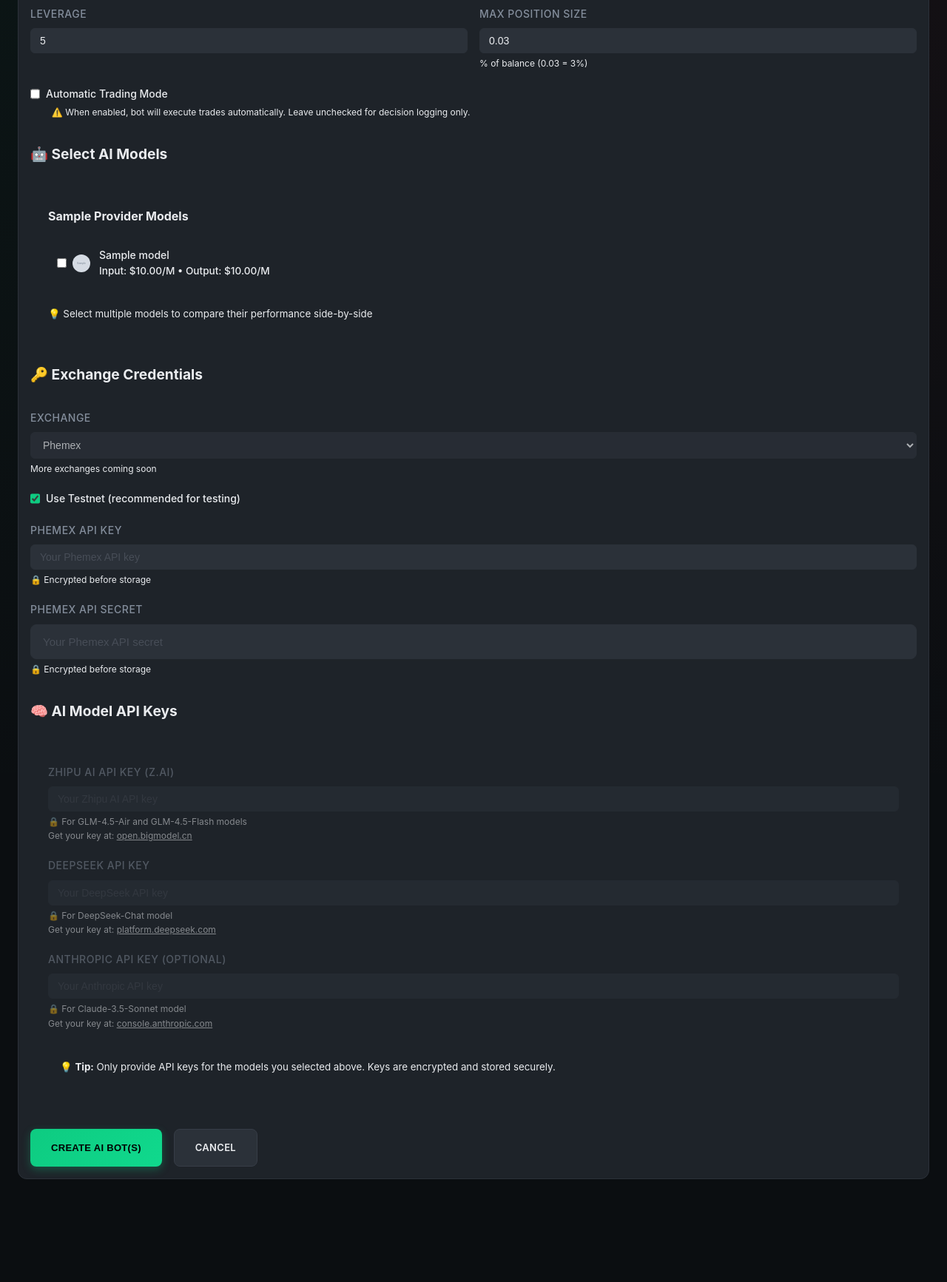
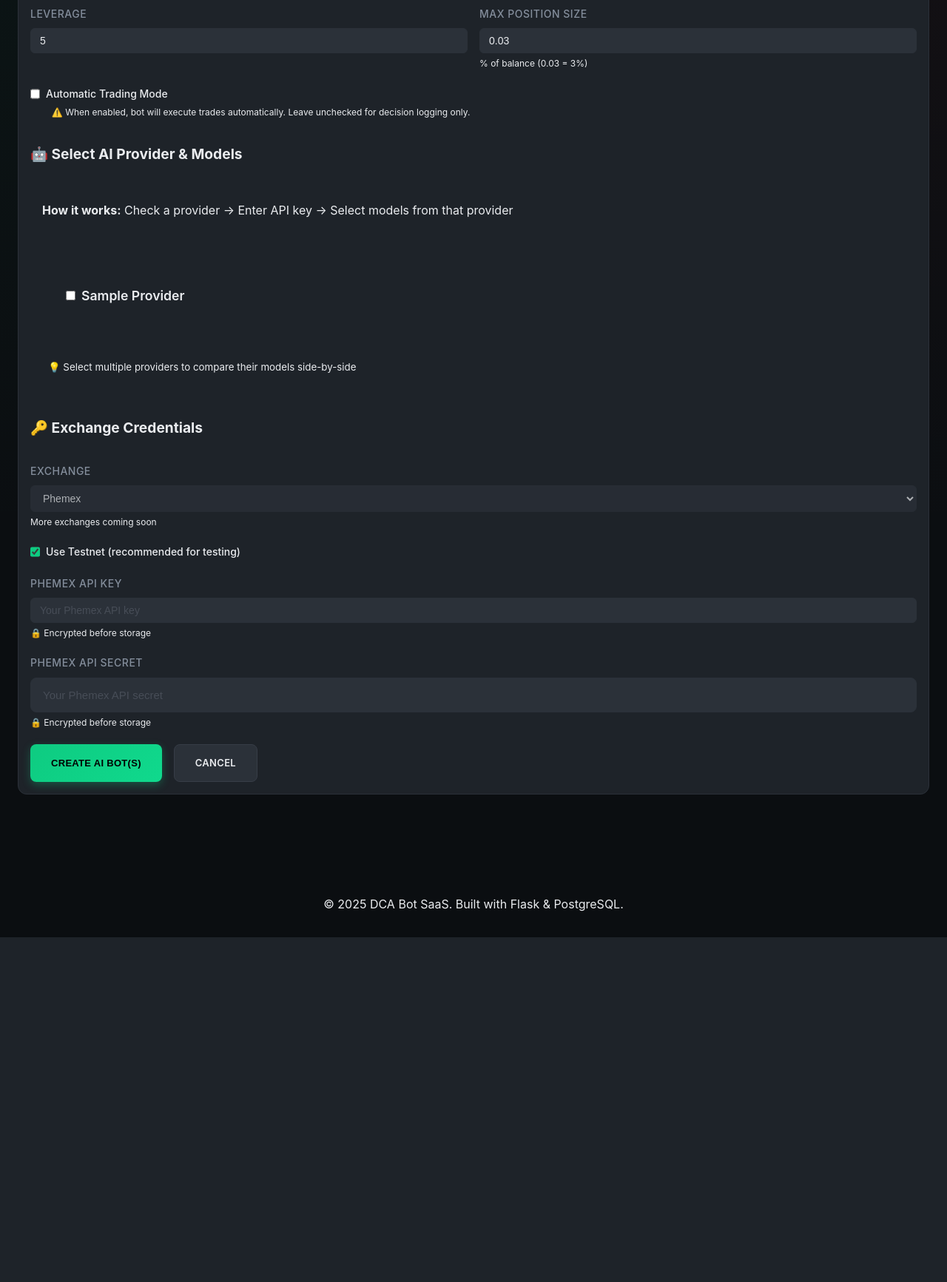
Before and after one commit to pehur00/dcabot, a Flask app: template saas/templates/ai_bot_form.html in a window 1280 px wide. Shown: the part 522-2255 px from the top of the page at 74% size. After the commit the page ends 1789 px from the top, so only its background shows below. Run offline with Flask 3, Linux system fonts and the light colour scheme; the template is opened without the code that fills it: most values are stand-ins (such as "Sample title", 1, 10 or a date in 2020); grey boxes marked "Sample" are stand-in pictures; some libraries are stand-ins or nearby versions.

Commit message:
Refactor AI bot form: Provider-first flow (UX improvement)
Changes:
- Provider checkbox → API key field → Model selection
- Each provider section is collapsible
- API key fields only shown when provider checked
- Model checkboxes disabled until API key entered
- Form validation ensures API keys provided for selected providers

Template changes:
- Restructured model selection by provider
- Added provider checkboxes as top-level controls
- Inline API key fields per provider
- Dynamic show/hide with JavaScript

Backend changes:
- Updated route to accept provider-based API key field names
- Supports both old format (zhipu_api_key) and new (z.ai_api_key)
- Cleaner provider-to-key mapping with dictionary

Benefits:
- Better UX: Clear progression (provider → key → models)
- Less clutter: Only show relevant fields
- Validation: Can't select models without API key
- Flexibility: Easy to add new providers

🤖 Generated with [Claude Code](https://claude.com/claude-code)

Co-Authored-By: Claude <noreply@anthropic.com>

```diff
--- a/saas/templates/ai_bot_form.html
+++ b/saas/templates/ai_bot_form.html
@@ -77,23 +77,64 @@
                 </small>
             </div>
 
-            <!-- Model Selection -->
+            <!-- Provider & Model Selection -->
             <h3 style="margin-top: 2rem; color: var(--gray-200); font-size: 1.2rem; border-bottom: 2px solid var(--gray-700); padding-bottom: 0.5rem; margin-bottom: 1.5rem;">
-                🤖 Select AI Models
+                🤖 Select AI Provider & Models
             </h3>
+
+            <div style="background: var(--blue-900); border: 1px solid var(--blue-700); padding: 1rem; border-radius: 8px; margin-bottom: 1.5rem;">
+                <p style="margin: 0; color: var(--gray-300); line-height: 1.6;">
+                    <strong>How it works:</strong> Check a provider → Enter API key → Select models from that provider
+                </p>
+            </div>
 
             <div style="background: var(--gray-800); padding: 1.5rem; border-radius: 8px; margin-bottom: 2rem;">
                 {% for provider, models in models_by_provider.items() %}
-                <div style="margin-bottom: 1.5rem;">
-                    <h4 style="color: var(--gray-300); font-size: 1rem; margin-bottom: 1rem; text-transform: capitalize;">
-                        {{ provider }} Models
-                    </h4>
+                <div class="provider-section" data-provider="{{ provider }}" style="margin-bottom: 2rem; padding: 1.5rem; background: var(--gray-900); border-radius: 8px; border: 2px solid var(--gray-700);">
+                    <!-- Provider Checkbox -->
+                    <div class="checkbox-group" style="margin-bottom: 1rem;">
+                        <input type="checkbox" id="provider_{{ provider }}" class="provider-checkbox"
+                               data-provider="{{ provider }}">
+                        <label for="provider_{{ provider }}" style="font-size: 1.1rem; font-weight: 600; color: var(--gray-200);">
+                            {{ provider|title }}
+                            {% if provider == 'z.ai' %}(Zhipu AI){% endif %}
+                        </label>
+                    </div>
+
+                    <!-- API Key Field (hidden by default) -->
+                    <div class="api-key-field" id="api_key_field_{{ provider }}" style="display: none; margin-bottom: 1.5rem; padding-left: 1.8rem;">
+                        <label for="{{ provider }}_api_key" style="color: var(--gray-300); margin-bottom: 0.5rem; display: block;">
+                            API Key
+                        </label>
+                        <input type="text" id="{{ provider }}_api_key" name="{{ provider }}_api_key"
+                               class="provider-api-key"
+                               data-provider="{{ provider }}"
+                               placeholder="Enter your {{ provider|title }} API key">
+                        <small style="color: var(--gray-500); display: block; margin-top: 0.5rem;">
+                            🔒 Encrypted before storage
+                            {% if provider == 'z.ai' %}
+                            • Get key at: <a href="https://open.bigmodel.cn/" target="_blank" style="color: var(--blue);">open.bigmodel.cn</a>
+                            {% elif provider == 'deepseek' %}
+                            • Get key at: <a href="https://platform.deepseek.com/" target="_blank" style="color: var(--blue);">platform.deepseek.com</a>
+                            {% elif provider == 'anthropic' %}
+                            • Get key at: <a href="https://console.anthropic.com/" target="_blank" style="color: var(--blue);">console.anthropic.com</a>
+                            {% endif %}
+                        </small>
+                    </div>
+
+                    <!-- Model Selection (hidden by default) -->
+                    <div class="model-selection" id="models_{{ provider }}" style="display: none; padding-left: 1.8rem;">
+                        <h5 style="color: var(--gray-300); font-size: 0.95rem; margin-bottom: 0.75rem; font-weight: 500;">
+                            Select Models:
+                        </h5>
 
                         {% for model in models %}
-                    <div class="checkbox-group" style="margin-bottom: 0.75rem; padding: 0.75rem; background: var(--gray-900); border-radius: 6px;">
+                        <div class="checkbox-group" style="margin-bottom: 0.75rem; padding: 0.75rem; background: var(--gray-800); border-radius: 6px;">
                             <input type="checkbox" id="model_{{ model['id'] }}"
                                    name="selected_models" value="{{ model['id'] }}"
-                               {% if model['is_active'] %}{% endif %}>
+                                   class="model-checkbox"
+                                   data-provider="{{ provider }}"
+                                   disabled>
                             <label for="model_{{ model['id'] }}" style="display: flex; align-items: center; flex: 1;">
                                 <img src="{{ model['logo_url'] }}"
                                      alt="{{ model['name'] }}"
@@ -112,10 +153,11 @@
                         </div>
                         {% endfor %}
                     </div>
+                </div>
                 {% endfor %}
 
                 <small style="color: var(--gray-500); display: block; margin-top: 1rem;">
-                    💡 Select multiple models to compare their performance side-by-side
+                    💡 Select multiple providers to compare their models side-by-side
                 </small>
             </div>
 
@@ -153,58 +195,6 @@
                 <small style="color: var(--gray-500);">🔒 Encrypted before storage</small>
             </div>
 
-            <!-- AI Model Credentials -->
-            <h3 style="margin-top: 2rem; color: var(--gray-200); font-size: 1.2rem; border-bottom: 2px solid var(--gray-700); padding-bottom: 0.5rem; margin-bottom: 1.5rem;">
-                🧠 AI Model API Keys
-            </h3>
-
-            <div style="background: var(--gray-800); padding: 1.5rem; border-radius: 8px; margin-bottom: 2rem;">
-                <!-- z.ai (Zhipu) -->
-                <div class="form-group">
-                    <label for="zhipu_api_key">
-                        Zhipu AI API Key (z.ai)
-                    </label>
-                    <input type="text" id="zhipu_api_key" name="zhipu_api_key"
-                           placeholder="Your Zhipu AI API key">
-                    <small style="color: var(--gray-500);">
-                        🔒 For GLM-4.5-Air and GLM-4.5-Flash models
-                        <br>Get your key at: <a href="https://open.bigmodel.cn/" target="_blank" style="color: var(--blue);">open.bigmodel.cn</a>
-                    </small>
-                </div>
-
-                <!-- DeepSeek -->
-                <div class="form-group">
-                    <label for="deepseek_api_key">
-                        DeepSeek API Key
-                    </label>
-                    <input type="text" id="deepseek_api_key" name="deepseek_api_key"
-                           placeholder="Your DeepSeek API key">
-                    <small style="color: var(--gray-500);">
-                        🔒 For DeepSeek-Chat model
-                        <br>Get your key at: <a href="https://platform.deepseek.com/" target="_blank" style="color: var(--blue);">platform.deepseek.com</a>
-                    </small>
-                </div>
-
-                <!-- Anthropic -->
-                <div class="form-group">
-                    <label for="anthropic_api_key">
-                        Anthropic API Key (Optional)
-                    </label>
-                    <input type="text" id="anthropic_api_key" name="anthropic_api_key"
-                           placeholder="Your Anthropic API key">
-                    <small style="color: var(--gray-500);">
-                        🔒 For Claude-3.5-Sonnet model
-                        <br>Get your key at: <a href="https://console.anthropic.com/" target="_blank" style="color: var(--blue);">console.anthropic.com</a>
-                    </small>
-                </div>
-
-                <div style="background: var(--blue-900); border: 1px solid var(--blue-700); padding: 1rem; border-radius: 6px; margin-top: 1rem;">
-                    <small style="color: var(--gray-300); line-height: 1.6;">
-                        💡 <strong>Tip:</strong> Only provide API keys for the models you selected above.
-                        Keys are encrypted and stored securely.
-                    </small>
-                </div>
-            </div>
 
             <!-- Submit -->
             <div class="flex gap-2">
@@ -249,42 +239,99 @@
 </style>
 
 <script>
-// Show/hide API key fields based on selected models
+// Provider-first flow: Check provider → Enter API key → Select models
 document.addEventListener('DOMContentLoaded', function() {
-    const modelCheckboxes = document.querySelectorAll('input[name="selected_models"]');
-    const zhipuField = document.getElementById('zhipu_api_key').closest('.form-group');
-    const deepseekField = document.getElementById('deepseek_api_key').closest('.form-group');
-    const anthropicField = document.getElementById('anthropic_api_key').closest('.form-group');
+    const providerCheckboxes = document.querySelectorAll('.provider-checkbox');
+    const apiKeyInputs = document.querySelectorAll('.provider-api-key');
 
-    function updateRequiredFields() {
-        let needsZhipu = false;
-        let needsDeepseek = false;
-        let needsAnthropic = false;
+    // Handle provider checkbox changes
+    providerCheckboxes.forEach(checkbox => {
+        checkbox.addEventListener('change', function() {
+            const provider = this.getAttribute('data-provider');
+            const apiKeyField = document.getElementById(`api_key_field_${provider}`);
+            const modelSelection = document.getElementById(`models_${provider}`);
+            const apiKeyInput = document.getElementById(`${provider}_api_key`);
+            const modelCheckboxes = document.querySelectorAll(`.model-checkbox[data-provider="${provider}"]`);
 
-        modelCheckboxes.forEach(checkbox => {
-            if (checkbox.checked) {
-                const label = checkbox.nextElementSibling.textContent;
-                if (label.includes('GLM')) needsZhipu = true;
-                if (label.includes('DeepSeek')) needsDeepseek = true;
-                if (label.includes('Claude')) needsAnthropic = true;
+            if (this.checked) {
+                // Show API key field
+                apiKeyField.style.display = 'block';
+                apiKeyInput.required = true;
+
+                // Check if API key is already filled
+                if (apiKeyInput.value.trim()) {
+                    modelSelection.style.display = 'block';
+                    modelCheckboxes.forEach(cb => cb.disabled = false);
+                }
+            } else {
+                // Hide API key field and models
+                apiKeyField.style.display = 'none';
+                modelSelection.style.display = 'none';
+                apiKeyInput.required = false;
+
+                // Uncheck and disable all models for this provider
+                modelCheckboxes.forEach(cb => {
+                    cb.checked = false;
+                    cb.disabled = true;
+                });
+            }
+        });
+    });
+
+    // Handle API key input changes
+    apiKeyInputs.forEach(input => {
+        input.addEventListener('input', function() {
+            const provider = this.getAttribute('data-provider');
+            const modelSelection = document.getElementById(`models_${provider}`);
+            const modelCheckboxes = document.querySelectorAll(`.model-checkbox[data-provider="${provider}"]`);
+            const providerCheckbox = document.getElementById(`provider_${provider}`);
+
+            if (providerCheckbox.checked && this.value.trim()) {
+                // Show model selection and enable checkboxes
+                modelSelection.style.display = 'block';
+                modelCheckboxes.forEach(cb => cb.disabled = false);
+            } else {
+                // Hide model selection and disable checkboxes
+                modelSelection.style.display = 'none';
+                modelCheckboxes.forEach(cb => {
+                    cb.disabled = true;
+                    if (!this.value.trim()) {
+                        cb.checked = false;
+                    }
+                });
+            }
+        });
+    });
+
+    // Form submission validation
+    document.querySelector('form').addEventListener('submit', function(e) {
+        const selectedModels = document.querySelectorAll('.model-checkbox:checked');
+
+        if (selectedModels.length === 0) {
+            e.preventDefault();
+            alert('Please select at least one AI model');
+            return false;
+        }
+
+        // Check that all selected providers have API keys
+        const checkedProviders = document.querySelectorAll('.provider-checkbox:checked');
+        let missingKeys = false;
+
+        checkedProviders.forEach(checkbox => {
+            const provider = checkbox.getAttribute('data-provider');
+            const apiKey = document.getElementById(`${provider}_api_key`).value.trim();
+
+            if (!apiKey) {
+                alert(`Please enter API key for ${provider}`);
+                missingKeys = true;
             }
         });
 
-        // Update required attributes and visibility
-        document.getElementById('zhipu_api_key').required = needsZhipu;
-        document.getElementById('deepseek_api_key').required = needsDeepseek;
-        document.getElementById('anthropic_api_key').required = needsAnthropic;
-
-        zhipuField.style.opacity = needsZhipu ? '1' : '0.5';
-        deepseekField.style.opacity = needsDeepseek ? '1' : '0.5';
-        anthropicField.style.opacity = needsAnthropic ? '1' : '0.5';
+        if (missingKeys) {
+            e.preventDefault();
+            return false;
         }
-
-    modelCheckboxes.forEach(checkbox => {
-        checkbox.addEventListener('change', updateRequiredFields);
     });
-
-    updateRequiredFields();
 });
 </script>
 {% endblock %}
```
Also changed, not shown: saas/ai_bot_routes.py (+10 -14 lines). Lines whose indentation alone changed are shown as unchanged.
